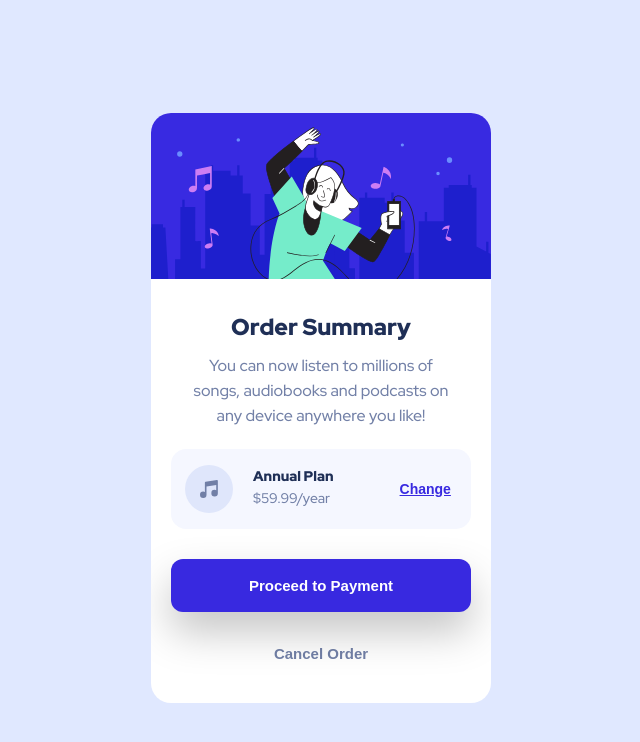
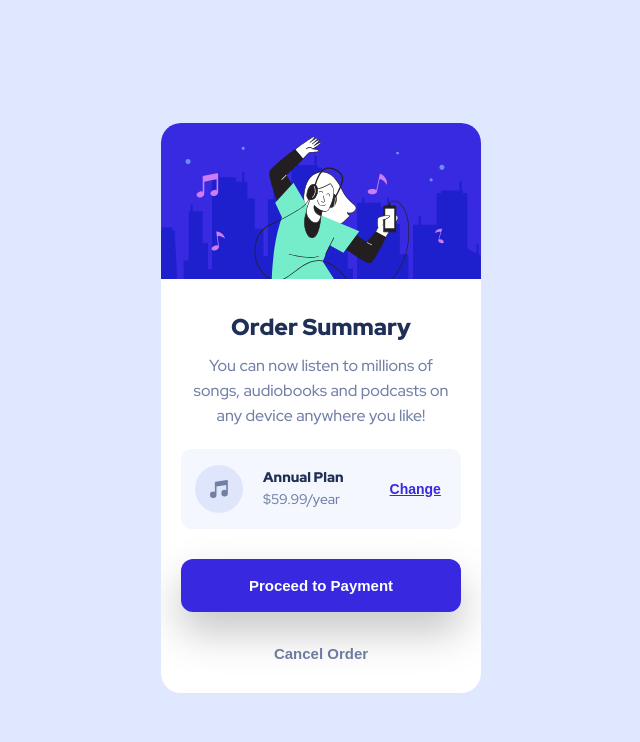
Before and after one commit to Alexandre-Simoes361/Practice-Project-Order-Summary-Card, a plain HTML site: page index.html in a window 1280 px wide. Shown: the whole page, without its empty margins (327-967 px from the left). Drawn offline with Linux system fonts and the light colour scheme.

Commit message:
Updated test version

```diff
--- a/style.css
+++ b/style.css
@@ -48,17 +48,21 @@ body{
     align-items: center;
     min-width: 100vw;
     min-height: 100vh;
+    overflow: hidden;
     background-color: var(--clr-primary-200);
+    font-family: var(--ff-base);
+}
+
+main{
     overflow: hidden;
-    font-family: var(--ff-base);
 }
 
 .card{
     display: flex;
     flex-direction: column;
     align-items: center;
-    width: 340px;
-    height: 590px;
+    width: 320px;
+    height: 570px;
     background-color: var(--clr-primary-600);
     overflow: hidden;
     border-radius: 20px;
@@ -78,7 +82,7 @@ body{
     display: flex;
     flex-direction: column;
     align-items: center;
-    margin: 20px 40px 5px 40px;
+    margin: 20px 30px 5px 30px;
     line-height: 25px;
 }
 
@@ -95,17 +99,17 @@ body{
     flex-direction: row;
     justify-content: center;
     align-items: center;
-    width: 300px;
+    width: 280px;
     height: 80px;
     background-color: var(--clr-neutral-200);
-    border-radius: 15px;
+    border-radius: 10px;
     margin-bottom: 30px;
 }
 
 .plan_details{
     display: flex;
     flex-direction: column;
-    margin: 0px 60px 0px 20px;
+    margin: 0px 40px 0px 20px;
 }
 
 .plan_type{
@@ -139,7 +143,7 @@ button:hover{
 }
 
 .proceed{
-    width: 300px;
+    width: 280px;
     height: 53px;
     border-radius: 12px;
     border: hidden;
```
